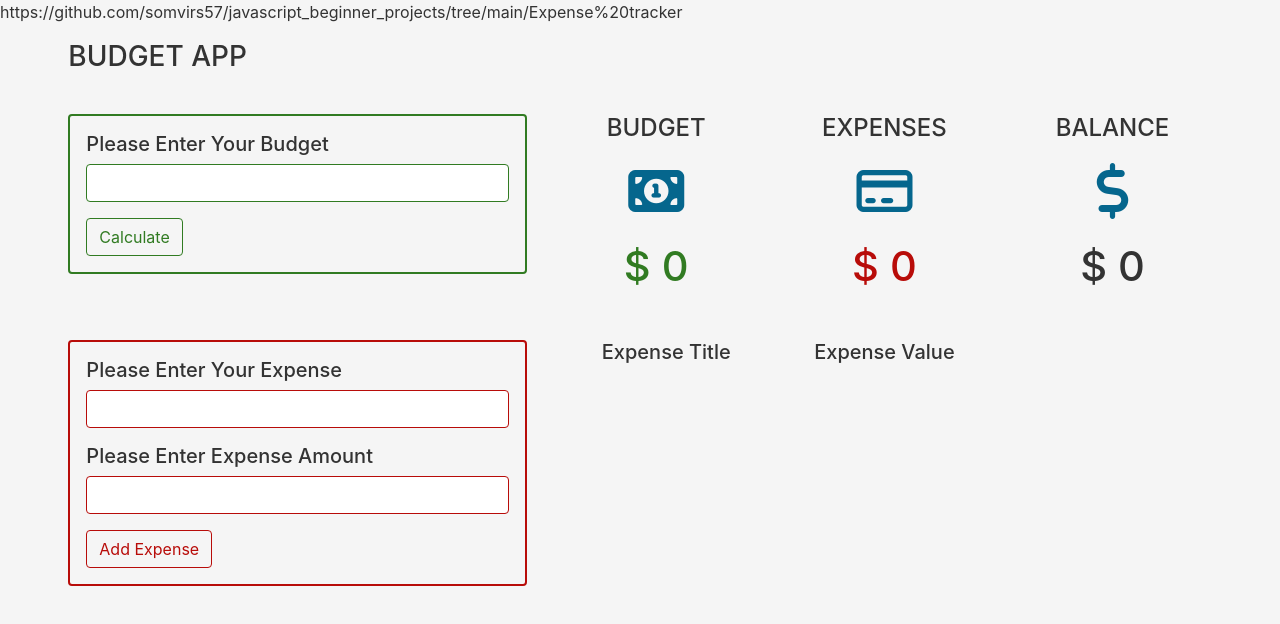
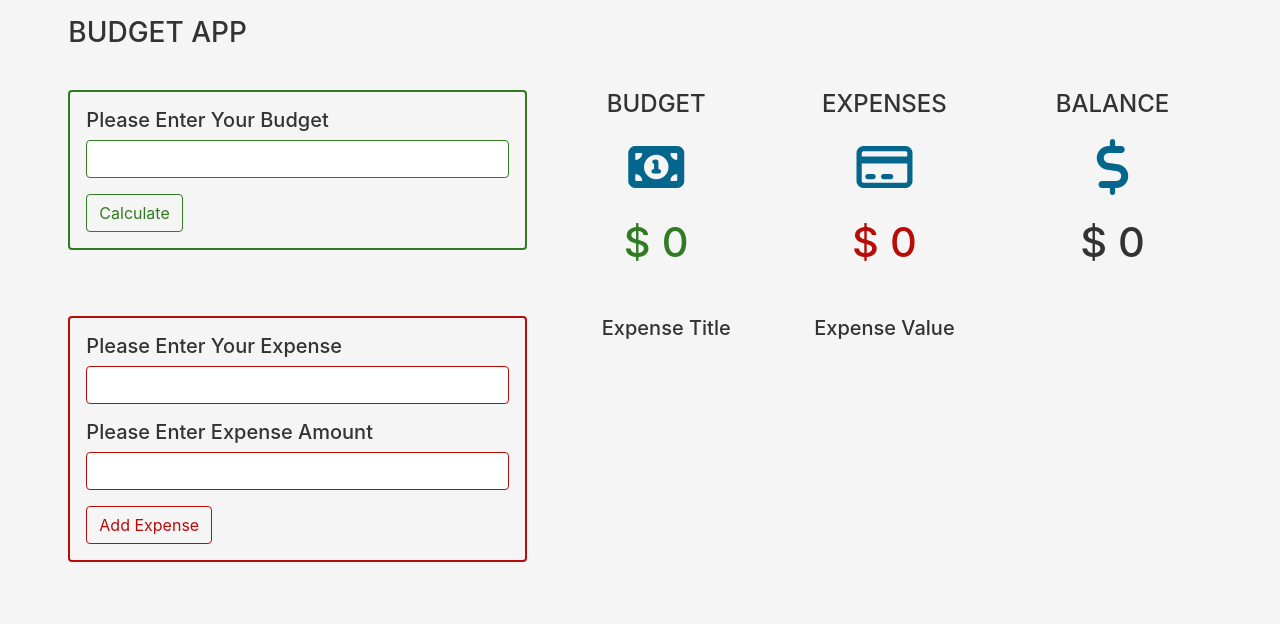
Before and after one commit to kokila-ravi/Budget_Tracker, a plain HTML site: page index.html in a window 1280 px wide. Drawn offline with Linux system fonts and the light colour scheme; a script that the page names is missing.

Commit message:
new feat

```diff
--- a/index.html
+++ b/index.html
@@ -20,7 +20,7 @@
 </head>
 
 <body>
-    https://github.com/somvirs57/javascript_beginner_projects/tree/main/Expense%20tracker
+
  <div class="container-fluid">
   <div class="row">
    <div class="col-11 mx-auto pt-3">
```
